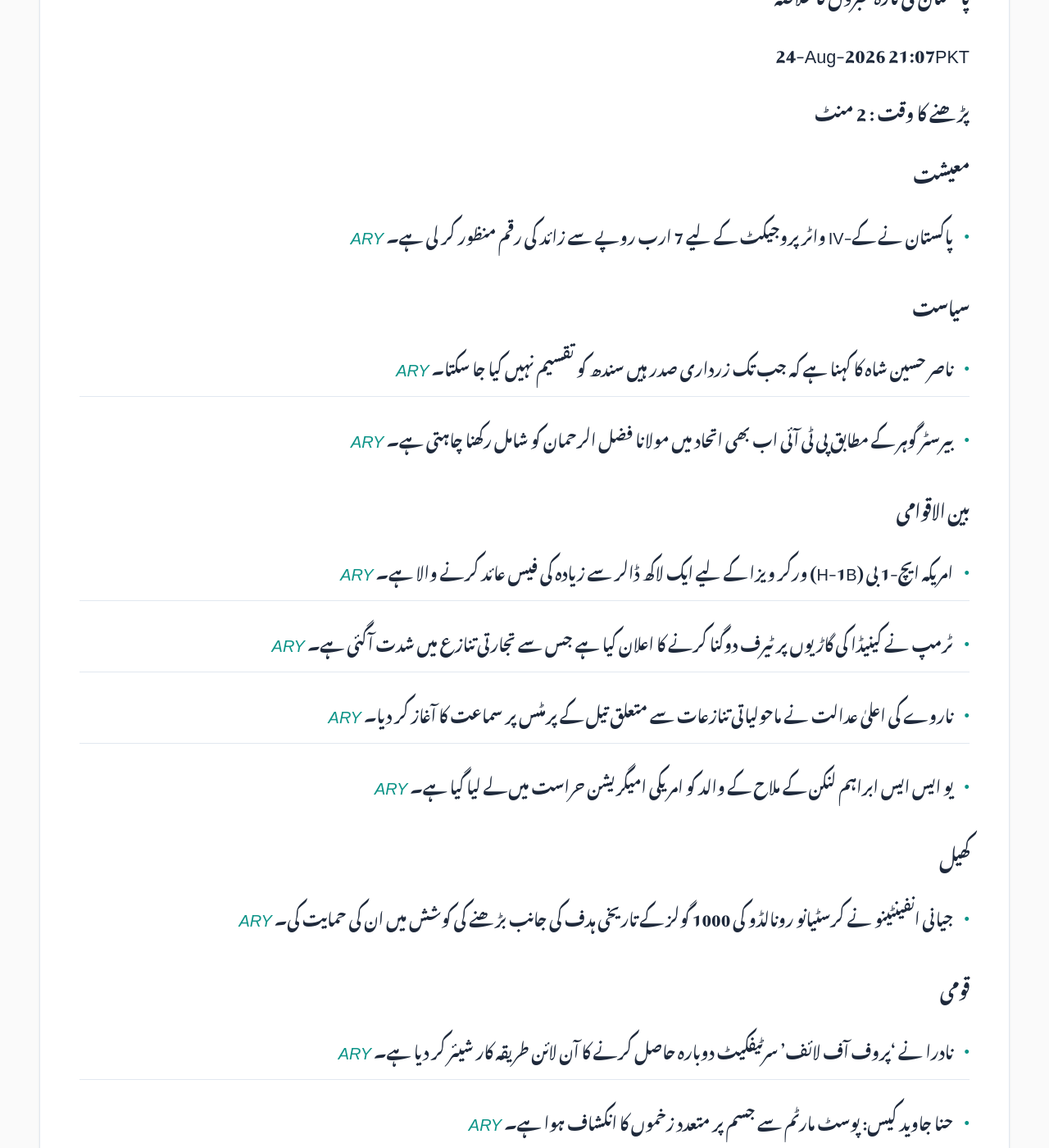
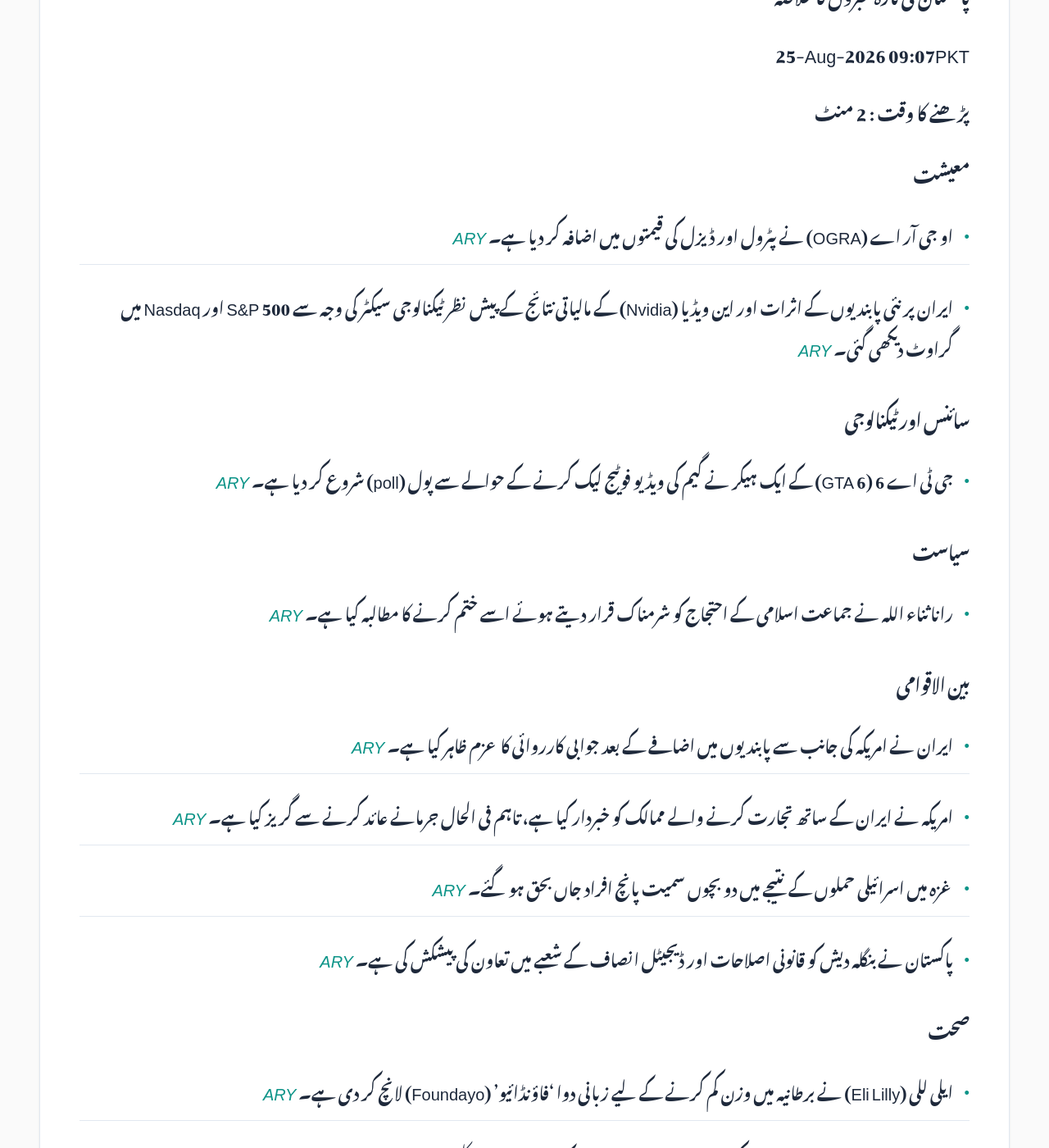
Before and after one commit to zsubzwary/news, a Jekyll site: the page built from ur/index.md, in a window 1280 px wide and 1400 px high, scrolled down 354 px. Shown: the whole window at 82% size. Built offline with Jekyll 4.4.1, drawn with Linux system fonts in a browser that asks for light colours; some web fonts are replaced; comment, search, counter and statistics services are not loaded; some of the changed text lies outside the part shown.

Commit message:
DateTime; 2026-08-25T04:07:59.112Z

```diff
--- a/ur/index.md
+++ b/ur/index.md
@@ -7,26 +7,26 @@ rtl: true
 
 پاکستان کی تازہ خبروں کا خلاصہ
 
- &lrm; 24-Aug-2026 21:07PKT
+ &lrm; 25-Aug-2026 09:07PKT
 
 پڑھنے کا وقت : 2 منٹ
 
 ### معیشت
-- پاکستان نے کے-IV واٹر پروجیکٹ کے لیے 7 ارب روپے سے زائد کی رقم منظور کر لی ہے۔ *[ARY](https://arynews.tv/pakistan-approves-over-rs-7-billion-for-k-iv-water-project)*
+- او جی آر اے (OGRA) نے پٹرول اور ڈیزل کی قیمتوں میں اضافہ کر دیا ہے۔ *[ARY](https://arynews.tv/ogra-increases-petrol-diesel-prices)*
+- ایران پر نئی پابندیوں کے اثرات اور این ویڈیا (Nvidia) کے مالیاتی نتائج کے پیش نظر ٹیکنالوجی سیکٹر کی وجہ سے S&P 500 اور Nasdaq میں گراوٹ دیکھی گئی۔ *[ARY](https://arynews.tv/tech-drags-sp-500-nasdaq-lower-as-more-iran-sanctions-nvidia-earnings-loom)*
+
+### سائنس اور ٹیکنالوجی
+- جی ٹی اے 6 (GTA 6) کے ایک ہیکر نے گیم کی ویڈیو فوٹیج لیک کرنے کے حوالے سے پول (poll) شروع کر دیا ہے۔ *[ARY](https://arynews.tv/gta-6-cyberleek-launches-poll-to-leak-lucia-prologue-footage)*
 
 ### سیاست
-- ناصر حسین شاہ کا کہنا ہے کہ جب تک زرداری صدر ہیں سندھ کو تقسیم نہیں کیا جا سکتا۔ *[ARY](https://arynews.tv/sindh-cannot-be-divided-while-zardari-is-president-nasir-hussain-shah)*
-- بیرسٹر گوہر کے مطابق پی ٹی آئی اب بھی اتحاد میں مولانا فضل الرحمان کو شامل رکھنا چاہتی ہے۔ *[ARY](https://arynews.tv/barrister-gohar-says-pti-still-wants-maulana-fazal-ur-rehman-in-alliance)*
+- رانا ثناء اللہ نے جماعت اسلامی کے احتجاج کو شرمناک قرار دیتے ہوئے اسے ختم کرنے کا مطالبہ کیا ہے۔ *[ARY](https://arynews.tv/ji-protest-has-become-embarrassing-should-announce-its-end-rana-sanaullah)*
 
 ### بین الاقوامی
-- امریکہ ایچ-1 بی (H-1B) ورکر ویزا کے لیے ایک لاکھ ڈالر سے زیادہ کی فیس عائد کرنے والا ہے۔ *[ARY](https://arynews.tv/us-to-impose-more-than-100000-fee-for-h-1b-worker-visas)*
-- ٹرمپ نے کینیڈا کی گاڑیوں پر ٹیرف دوگنا کرنے کا اعلان کیا ہے جس سے تجارتی تنازع میں شدت آگئی ہے۔ *[ARY](https://arynews.tv/trump-doubles-tariffs-on-canada-autos-as-trade-fight-heats-up)*
-- ناروے کی اعلیٰ عدالت نے ماحولیاتی تنازعات سے متعلق تیل کے پرمٹس پر سماعت کا آغاز کر دیا۔ *[ARY](https://arynews.tv/top-norway-court-opens-hearings-over-climate-disputed-oil-permits)*
-- یو ایس ایس ابراہم لنکن کے ملاح کے والد کو امریکی امیگریشن حراست میں لے لیا گیا ہے۔ *[ARY](https://arynews.tv/father-of-sailor-aboard-uss-abraham-lincoln-taken-into-us-immigration-detention)*
+- ایران نے امریکہ کی جانب سے پابندیوں میں اضافے کے بعد جوابی کارروائی کا عزم ظاہر کیا ہے۔ *[ARY](https://arynews.tv/iran-vows-to-retaliate-after-us-widens-sanctions)*
+- امریکہ نے ایران کے ساتھ تجارت کرنے والے ممالک کو خبردار کیا ہے، تاہم فی الحال جرمانے عائد کرنے سے گریز کیا ہے۔ *[ARY](https://arynews.tv/us-threatens-countries-doing-business-with-iran)*
+- غزہ میں اسرائیلی حملوں کے نتیجے میں دو بچوں سمیت پانچ افراد جاں بحق ہو گئے۔ *[ARY](https://arynews.tv/gaza-rescuers-say-israeli-strikes-kill-five-including-two-children)*
+- پاکستان نے بنگلہ دیش کو قانونی اصلاحات اور ڈیجیٹل انصاف کے شعبے میں تعاون کی پیشکش کی ہے۔ *[ARY](https://arynews.tv/pakistan-offers-bangladesh-cooperation-on-legal-reforms-and-digital-justice)*
 
-### کھیل
-- جیانی انفینٹینو نے کرسٹیانو رونالڈو کی 1000 گولز کے تاریخی ہدف کی جانب بڑھنے کی کوشش میں ان کی حمایت کی۔ *[ARY](https://arynews.tv/gianni-infantino-supports-cristiano-ronaldo-on-the-historic-race-to-1000-goals)*
-
-### قومی
-- نادرا نے 'پروف آف لائف' سرٹیفکیٹ دوبارہ حاصل کرنے کا آن لائن طریقہ کار شیئر کر دیا ہے۔ *[ARY](https://arynews.tv/nadra-shares-online-process-to-reobtain-proof-of-life-certificate)*
-- حنا جاوید کیس: پوسٹ مارٹم سے جسم پر متعدد زخموں کا انکشاف ہوا ہے۔ *[ARY](https://arynews.tv/hina-javed-case-post-mortem-reveals-multiple-injuries)*
+### صحت
+- ایلی للی (Eli Lilly) نے برطانیہ میں وزن کم کرنے کے لیے زبانی دوا 'فاؤنڈائیو' (Foundayo) لانچ کر دی ہے۔ *[ARY](https://arynews.tv/eli-lilly-launches-oral-weight-loss-drug-foundayo-in-uk)*
+- ایف ڈی اے (FDA) نے ریجن ایکس بی آئی او (Regenxbio) کی جین تھراپی پر کلینیکل ہولڈ (clinical hold) لگا دیا ہے۔ *[ARY](https://arynews.tv/rgx-121-places-clinical-hold-on-regenxbios-gene-therapy)*
```
